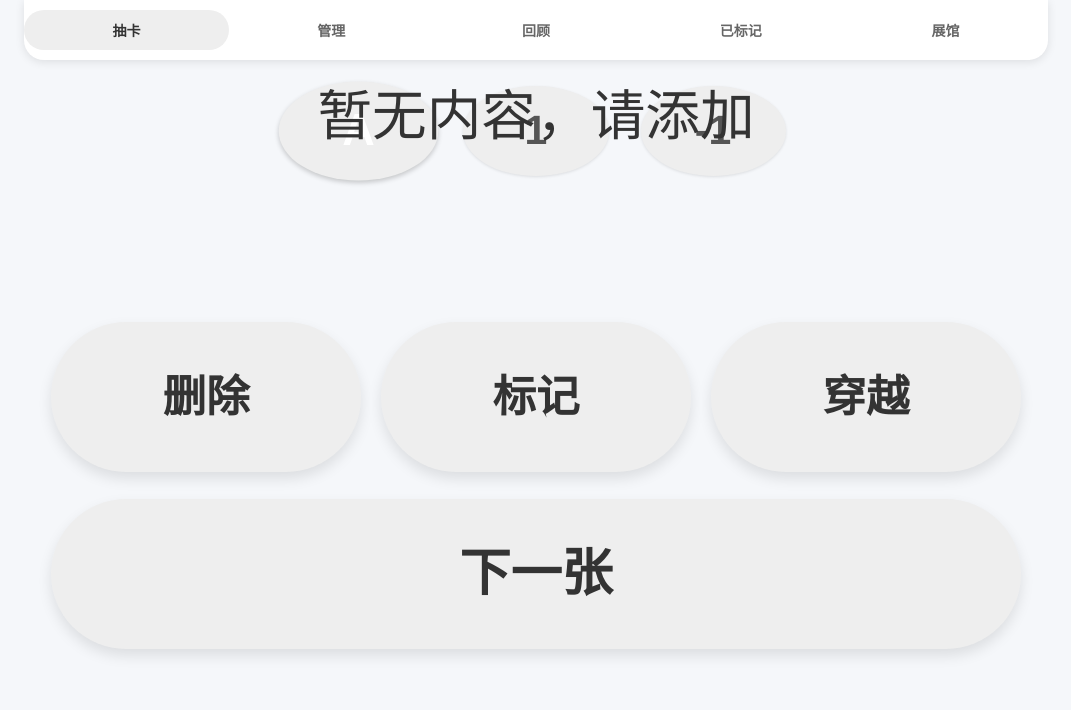
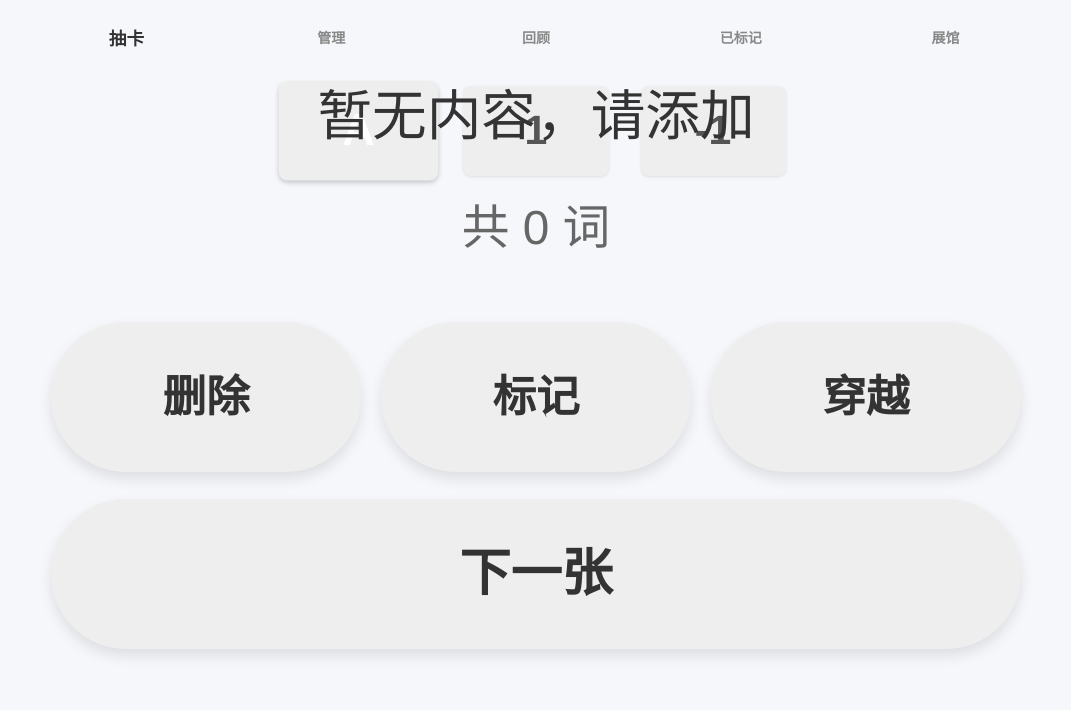
Before and after one commit to yes1949/EnglishCard, a plain HTML site: page index.html in a window 1280 px wide. Shown: the whole page, without its empty margins (104-1175 px from the left). Drawn offline with Linux system fonts and the light colour scheme.

Commit message:
Update app version to v1.18 and style changes

```diff
--- a/index.html
+++ b/index.html
@@ -2,7 +2,7 @@
 <html lang="zh-CN">
 <head>
     <meta charset="UTF-8">
-    <script>const APP_VERSION = 'v1.17';</script>
+    <script>const APP_VERSION = 'v1.18';</script>
 
     <meta name="viewport" content="width=device-width, initial-scale=1.0, maximum-scale=1.0, user-scalable=no">
     <title>EC</title>
@@ -19,11 +19,11 @@
 
         .app-nav {
             position: fixed; top: 0; left: 50%; transform: translateX(-50%); width: 100%; max-width: 80vw;
-            display: flex; justify-content: space-around; background-color: #ffffff; box-shadow: 0 2px 10px rgba(0, 0, 0, 0.1);
-            z-index: 5000; padding: 10px 0; border-bottom-left-radius: 20px; border-bottom-right-radius: 20px;
+            display: flex; justify-content: space-around; background-color: transparent; box-shadow: none;
+            z-index: 5000; padding: 15px 0 10px 0;
         }
-        .nav-btn { background: none; border: none; padding: 10px 1vw; font-size: 14px; color: #666; font-weight: bold; cursor: pointer; border-radius: 20px; transition: 0.3s; flex: 1; text-align: center; white-space: nowrap;}
-        .nav-btn.active { background-color: #eee; color: #333; }
+        .nav-btn { background: transparent; border: none; padding: 10px 1vw; font-size: 14px; color: #888; font-weight: bold; cursor: pointer; transition: 0.3s; flex: 1; text-align: center; white-space: nowrap;}
+        .nav-btn.active { background-color: transparent; color: #333; font-size: 16px; transform: scale(1.1); }
 
         /* --- 通用组件 --- */
         .toast { position: fixed; bottom: calc(34.67vw + var(--safe-area-bottom) + 1.5cm); left: 50%; transform: translateX(-50%); background: rgba(0, 0, 0, 0.7); color: white; padding: 2.67vw 5.33vw; border-radius: 3.2vw; font-size: 3.73vw; z-index: 9999; user-select: none; text-align: center; animation: toastFadeIn 0.3s ease; max-width: 85%; box-sizing: border-box; }
@@ -59,7 +59,7 @@
         .word-count { position: absolute; top: -8px; right: -8px; font-size: 2.67vw; color: #999; border-radius: 50%; width: 4.8vw; height: 4.8vw; display: flex; align-items: center; justify-content: center; box-sizing: border-box; z-index: 3; }
 
         .filter-section { width: 50%; margin: 0.5vw auto 0.5vw auto; padding: 0; background-color: transparent; box-shadow: none; display: flex; flex-wrap: nowrap; justify-content: center; gap: 2.5vw; box-sizing: border-box; }
-        .filter-dot { width: 7vw; height: 7vw; line-height: 7vw; border-radius: 50%; background-color: #eee; color: #555; font-size: 3.2vw; font-weight: bold; display: flex; align-items: center; justify-content: center; cursor: pointer; transition: 0.2s; box-shadow: 0 1px 3px rgba(0, 0, 0, 0.1); user-select: none; flex: 0 0 calc((100% - 2 * 2.5vw) / 3); max-width: calc((100% - 2 * 2.5vw) / 3); }
+        .filter-dot { width: 7vw; height: 7vw; line-height: 7vw; border-radius: 8px; background-color: #eee; color: #555; font-size: 3.2vw; font-weight: bold; display: flex; align-items: center; justify-content: center; cursor: pointer; transition: 0.2s; box-shadow: 0 1px 3px rgba(0, 0, 0, 0.1); user-select: none; flex: 0 0 calc((100% - 2 * 2.5vw) / 3); max-width: calc((100% - 2 * 2.5vw) / 3); }
         .filter-dot.selected { background-color: #eee; color: white; transform: scale(1.1); box-shadow: 0 2px 5px rgba(0, 0, 0, 0.2); }
         .progress-display { font-size: 3.73vw; color: #666; text-align: center; margin-top: 0.5vw; min-height: 20px; user-select: text; }
 
@@ -511,7 +511,9 @@
                 },
                 updateProgressDisplay() {
                     let displayString = '';
-                    if (this.data.currentMode === '1') {
+                    if (this.data.currentMode === 'A') {
+                        displayString = `共 ${this.data.allword.length} 词`;
+                    } else if (this.data.currentMode === '1') {
                         if (this.data.n > 0 || (this.data.todayword.length > 0 && this.data.m === 0 && this.data.x === 0)) {
                             let currentN = this.data.n > 0 ? this.data.n : this.data.todayword.length;
                             displayString = `${currentN - this.data.todayword1.length}-${currentN}-${this.data.m}`;
```
